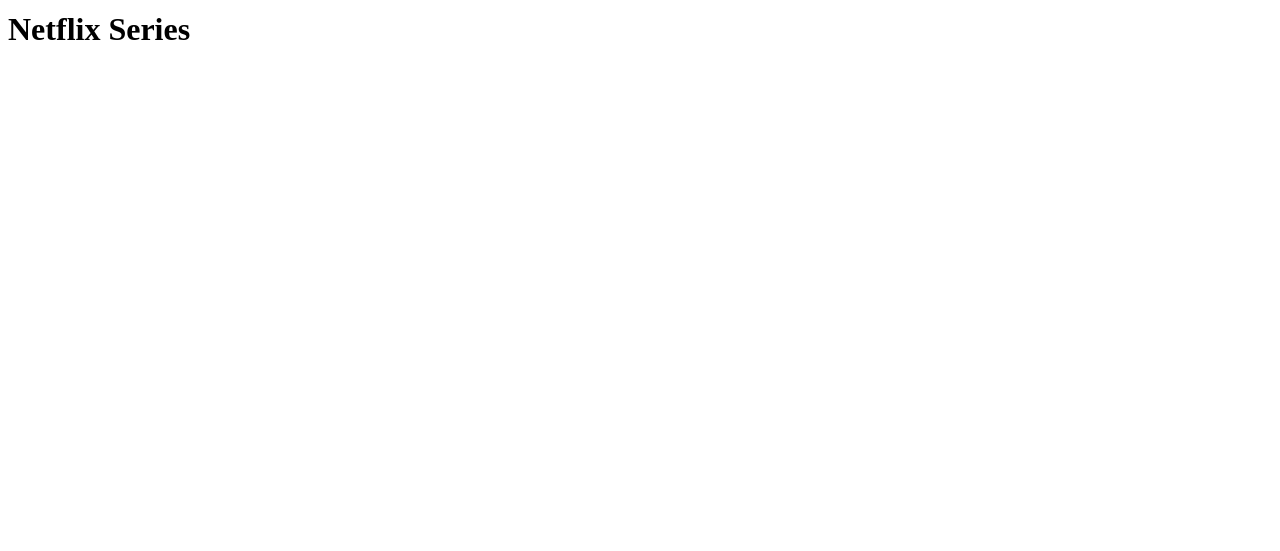
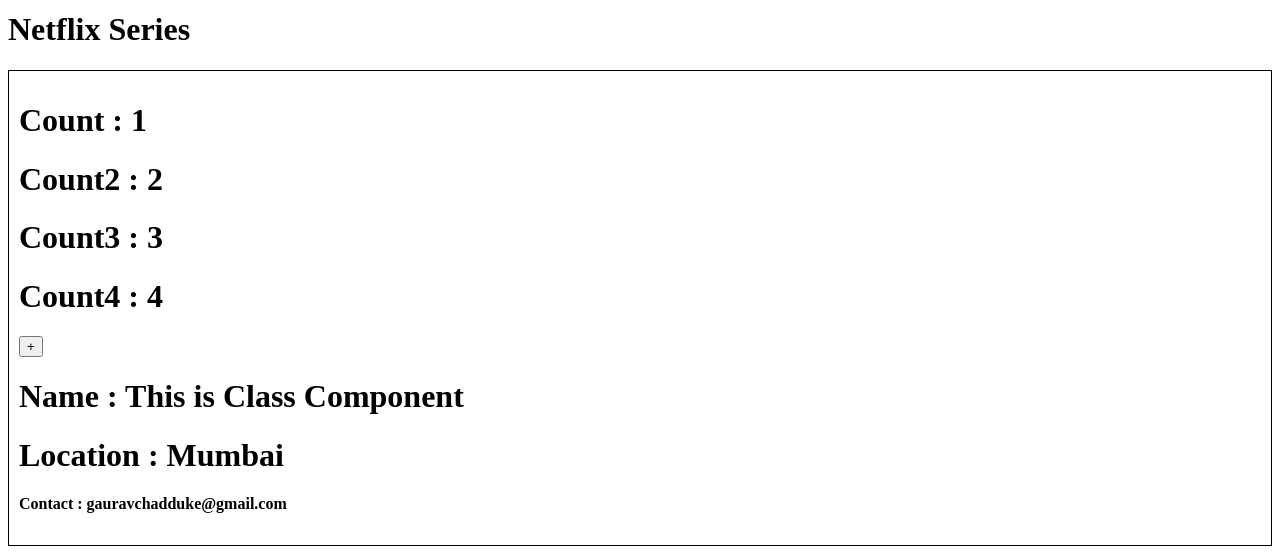
Before and after one commit to chaddukegaurav/namaste-react, a React (Vite) app: page /About in a window 1280 px wide. Shown: the part 255-806 px from the top of the page. Built offline with nearby package versions, Linux system fonts and the light colour scheme.

Commit message:
new changes

```diff
--- a/index.css
+++ b/index.css
@@ -89,3 +89,8 @@
 .list-link {
   text-decoration: none;
 }
+
+.user-card{
+    padding: 10px;
+    border: 1px solid black;
+}
--- a/src/components/About.js
+++ b/src/components/About.js
@@ -1,8 +1,14 @@
+import User from './User';
+import UserClass from './UserClass';
+
 const About = () => {
   return (
     <div>
       <h1>About</h1>
       <h1>Netflix Series</h1>
+      {/* <User name={'This is Functional Component'} /> */}
+
+      <UserClass name={'This is Class Component'} location={"Mumbai"} />
     </div>
   );
 };
--- a/src/components/RestaurantMenu.js
+++ b/src/components/RestaurantMenu.js
@@ -1,55 +1,46 @@
 import { useEffect, useState } from 'react';
 import Shimmer from './Shimmer';
 import { useParams } from 'react-router-dom';
+import { MENU_URL_API } from '../utils/constant';
+const RestaurantMenu = () => {
 
-const RestaurantMenu = () => {
-    const [resInfo, setResInfo] = useState(null);
-    const { resId } = useParams();
+  const [resInfo, setResInfo] = useState(null)
+
+  const {resId} = useParams()
+
 
   useEffect(() => {
     fetchMenu();
-    }, [resId]); // Add resId as a dependency to refetch if it changes
+  }, []);
 
   const fetchMenu = async () => {
-        try {
     const data = await fetch(
-                `https://www.swiggy.com/dapi/menu/pl?page-type=REGULAR_MENU&complete-menu=true&lat=12.9352403&lng=77.624532&restaurantId=${resId}&catalog_qa=undefined&submitAction=ENTER`
+      MENU_URL_API + resId + "&catalog_qa=undefined&submitAction=ENTER"
     );
-            const json = await data.json();
+    const json = await data.json()
     console.log(json);
-            setResInfo(json.data);
-        } catch (error) {
-            console.error('Error fetching menu:', error);
-        }
+    setResInfo(json.data)
   };
 
-    // Extract `itemCards` safely with optional chaining
-    const itemCards =
-        resInfo?.cards?.[4]?.groupedCard?.cardGroupMap?.REGULAR?.cards?.[2]?.card
-            ?.card?.itemCards;
+//   const {name, costForTwoMessage,cuisines} =
+
+     const {itemCards} = resInfo?.cards[4]?.groupedCard?.cardGroupMap?.REGULAR?.cards[2]?.card?.card
+//   console.log(itemCards);
 
   return (
     <div className='menu'>
-            {!resInfo ? (
-                <Shimmer /> // Show loading shimmer while data is fetching
-            ) : (
-                <>
-                    <h1>{resInfo?.cards?.[2]?.card?.card?.info?.name}</h1>
-                    <h3>{resInfo?.cards?.[2]?.card?.card?.info?.costForTwoMessage}</h3>
-                    <h3>{resInfo?.cards?.[2]?.card?.card?.info?.cuisines?.join(', ')}</h3>
+
+      <h1>{resInfo?.cards[2]?.card?.card?.info?.name}</h1>
+      <h3>{resInfo?.cards[2]?.card?.card?.info?.costForTwoMessage}</h3>
+      <h3>{resInfo?.cards[2]?.card?.card?.info?.cuisines?.join(', ')}</h3>
 
       <ul>
-                        {itemCards &&
-                            itemCards.map((item) => (
-                                <li key={item.card.info.id}>
-                                    {' '}
-                                    {/* Use a unique key */}
+        {itemCards.map((item)=>(
+            <li>
                 {item.card.info.name}
             </li>
         ))}
       </ul>
-                </>
-            )}
     </div>
   );
 };
--- /dev/null
+++ b/src/components/User.js
@@ -0,0 +1,18 @@
+import { useState } from "react";
+const User = ( {name }) =>{
+
+    const [count ] = useState(0)
+    const [count2] = useState(1)
+
+    return (
+        <div className="user-card">
+            <h1>Count : {count}</h1>
+            <h1>Count2 : {count2}</h1>
+            <h1>{name}</h1>
+            <h1>Location : Dehradun</h1>
+            <h4>Contact : gauravchadduke@gmail.com</h4>
+        </div>
+    )
+}
+
+export default User;
--- /dev/null
+++ b/src/components/UserClass.js
@@ -0,0 +1,44 @@
+import React from "react"
+
+class UserClass extends React.Component {
+
+    constructor(props){
+        super(props)
+        this.state = {
+            count : 1,
+            count2 : 2,
+            count3 : 3,
+            count4 : 4
+        }
+    }
+    render(){
+        const {name, location} = this.props
+        const {count, count2, count3, count4} = this.state
+        return (
+            <div className="user-card">
+                <h1>Count : {count}</h1>
+                <h1>Count2 : {count2}</h1>
+                <h1>Count3 : {count3}</h1>
+                <h1>Count4 : {count4}</h1>
+                <button onClick={
+                    ()=>{
+                       //NEVER UPDATE STATE VARIABLE DIRECTLY
+                       this.setState({
+                        count : this.state.count + 4,
+                        count2 : this.state.count2 + 4,
+                        count3 : this.state.count3+ 4,
+                        count4 : this.state.count4 + 4
+
+                       })
+                    }
+                }>+</button>
+                {/* <h1>Count2 : {count2}</h1> */}
+                <h1>Name : {name}</h1>
+                <h1>Location : {location}</h1>
+                <h4>Contact : gauravchadduke@gmail.com</h4>
+            </div>
+        )
+    }
+}
+
+export default UserClass
--- a/src/utils/constant.js
+++ b/src/utils/constant.js
@@ -1,3 +1,5 @@
 export const CDN_URL = 'https://media-assets.swiggy.com/swiggy/image/upload/fl_lossy,f_auto,q_auto,w_660/'
 
 export const LOGO_URL = 'https://www.odtap.com/wp-content/uploads/2018/10/food-delivery.jpg'
+
+export const MENU_URL_API= 'https://www.swiggy.com/dapi/menu/pl?page-type=REGULAR_MENU&complete-menu=true&lat=12.9352403&lng=77.624532&restaurantId='
```
Lines whose indentation alone changed are shown as unchanged.
